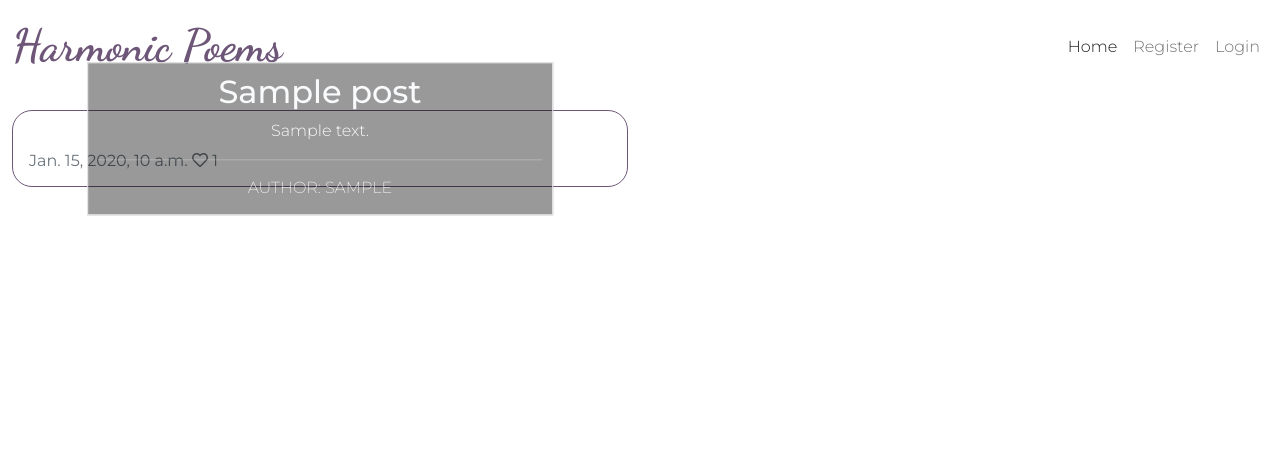
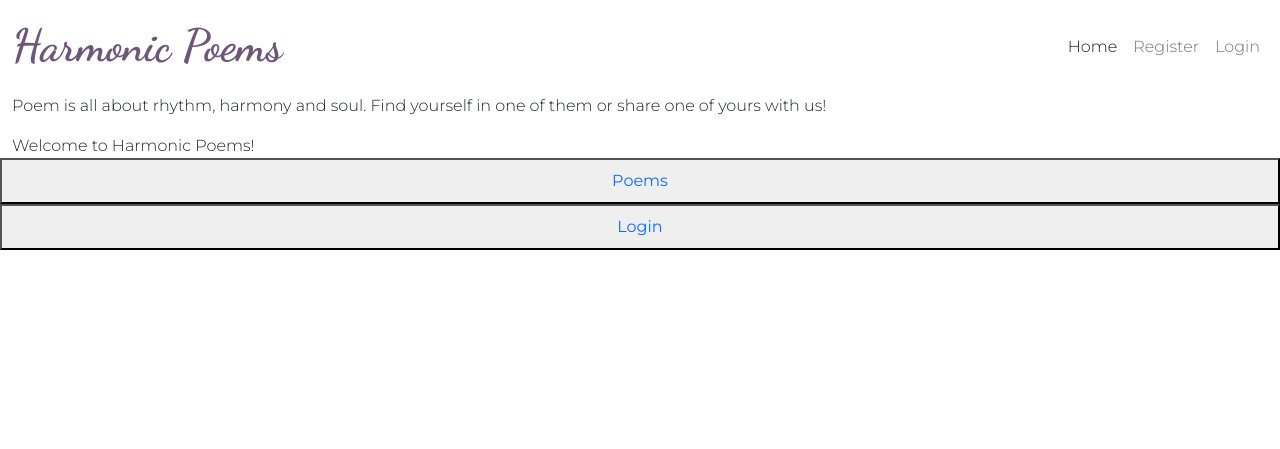
Before and after one commit to MerveKucukzoroglu/days-tea, a Django app: page / in a window 1280 px wide. Shown: the top 449 px of the page. Run offline with Django 3.2, Linux system fonts and the light colour scheme; tables that the repository leaves empty hold one stand-in row (values such as "Sample post").

Commit message:
Create landing page, change index url

```diff
--- a/poems/urls.py
+++ b/poems/urls.py
@@ -4,7 +4,8 @@ from django.urls import path
 
 
 urlpatterns = [
-    path('', views.PostList.as_view(), name='home'),
+    path('', views.index, name='home'),
+    path('poem_list', views.PostList.as_view(), name='poem_list'),
     path('<slug:slug>/', views.PoemDetails.as_view(), name='poem_details'),
     path('like/<slug:slug>', views.PostLike.as_view(), name='poem_likes'),
 ]
--- a/poems/views.py
+++ b/poems/views.py
@@ -5,13 +5,29 @@ from django.http import HttpResponseRedirect
 from .models import Post
 from .forms import CommentForm
 
+def index(request):
+    return render(request, 'index.html')
 
-class PostList(generic.ListView):
+
+class PostList(View):
     """Site pagination and order of poems"""
-    model = Post
-    queryset = Post.objects.filter(status=1).order_by('-created_on')
-    template_name = 'index.html'
-    paginate_by = 6
+    def get(self, request, *args, **kwargs):
+        """postlist"""
+        model = Post
+        queryset = Post.objects.filter(status=1).order_by('-created_on')
+        post = get_object_or_404(queryset)
+        template_name = 'poem_list.html'
+        paginate_by = 6
+
+        return render(
+            request, 'poem_list.html',
+            {
+                "model": model,
+                "post": post,
+                "template_name": template_name,
+                "paginate_by": paginate_by
+            },
+        )
 
 
 class PoemDetails(View):
--- a/static/css/style.css
+++ b/static/css/style.css
@@ -175,7 +175,15 @@ body {
 }
 
 .social-link {
+    color: white;
     font-size: 25px;
     margin-top:5px;
     padding: 5px;
 }
+
+/* Account styles */
+.logout-container {
+    display: block;
+    margin-left: auto;
+    margin-right: auto;
+}
--- a/templates/account/login.html
+++ b/templates/account/login.html
@@ -12,7 +12,7 @@
     <div class="col-md-8 mt-3 offset-md-2">
 
 
-      <h1>{% trans "Sign In" %}</h1>
+      <h3>{% trans "Sign In" %}</h3>
 
       <!-- {% get_providers as socialaccount_providers %}
 
--- a/templates/base.html
+++ b/templates/base.html
@@ -78,10 +78,10 @@
     <footer class="footer mt-auto py-3 footer-bg">
         <p class="m-0 text-center">Harmonic Poems</p>
         <p class="m-0 text-center">
-            <i class="fab fa-facebook social-link ms-3"></i>
-            <i class="fab fa-twitter social-link ms-3"></i>
-            <i class="fab fa-instagram social-link ms-3"></i>
-            <i class="fab fa-youtube social-link ms-3"></i></p>
+            <a href="https://www.facebook.com/"><i class="fab fa-facebook social-link ms-3"></i></a>
+            <a href="https://twitter.com/"><i class="fab fa-twitter social-link ms-3"></i></a>
+            <a href="https://www.instagram.com/"><i class="fab fa-instagram social-link ms-3"></i></a>
+            <a href="https://www.youtube.com/"><i class="fab fa-youtube social-link ms-3"></i></a></p>
     </footer>
     <script>
         setTimeout(function () {
--- a/templates/index.html
+++ b/templates/index.html
@@ -4,58 +4,15 @@
 
 <div class="container-fluid">
     <div class="row">
-
-        <!-- Blog Entries Column -->
-        <div class="col-12 mt-3 left">
-            <div class="row">
-                {% for post in post_list %}
-                <div class="col-md-6">
-                    <div class="card md-6 list-box">
-                        <div class="card-body">
-                            <div class="image-container">
-                                {% if "placeholder" in post.featured_image.url %}
-                                <img class="card-img-top blur-img"
-                                    src="https://res.cloudinary.com/mervecloud/image/upload/v1647083510/kj9os72tldvo6fo9mo5o.png">
-                                {% else %}
-                                <img class="card-img-top blur-img" src=" {{ post.featured_image.url }}">
-                                {% endif %}
-                                <div class="image-flash">
-                                    <a href="{% url 'poem_details' post.slug %}" class="post-link">
-                                        <h2 class="card-title">{{ post.title }}</h2>
-                                        <p class="card-text">{{ post.excerpt }}</p>
-                                    </a>
-                                    <hr />
-                                    <p class="author">Author: {{ post.author }}</p>
-                                </div>
-
-                            </div>
-
-                            <p class="card-text text-muted h6 post-date">{{ post.created_on}} <i class="far fa-heart"></i>
-                                {{ post.number_of_likes }}</p>
-                        </div>
-                    </div>
-                </div>
-                {% if forloop.counter|divisibleby:3 %}
-            </div>
-            <div class="row">
-                {% endif %}
-                {% endfor %}
-
-            </div>
+        <div class="justify-content-center">
+            <p class="intro-msg">Poem is all about rhythm, harmony and soul.
+                Find yourself in one of them or share one of yours with us!</p>
+            <span class="welcome-msg">Welcome to Harmonic Poems!</span>
         </div>
     </div>
-    {% if is_paginated %}
-    <nav aria-label="Page navigation">
-        <ul class="pagination justify-content-center">
-            {% if page_obj.has_previous %}
-            <li><a href="?page={{ page_obj.previous_page_number }}" class="page-link">&laquo; PREV </a></li>
-            {% endif %}
-            {% if page_obj.has_next %}
-            <li><a href="?page={{ page_obj.next_page_number }}" class="page-link"> NEXT &raquo;</a></li>
-
-            {% endif %}
-        </ul>
-    </nav>
-    {% endif %}
+    <div class="row">
+        <button><a class="nav-link" href="{% url 'poem_list' %}">Poems</a></button>
+        <button><a class="nav-link" href="#">Login</a></button>
+    </div>
 </div>
 {%endblock%}
```
Also changed, not shown: templates/account/logout.html (+9 -5 lines), templates/poem_list.html (added, +61 -0 lines).
